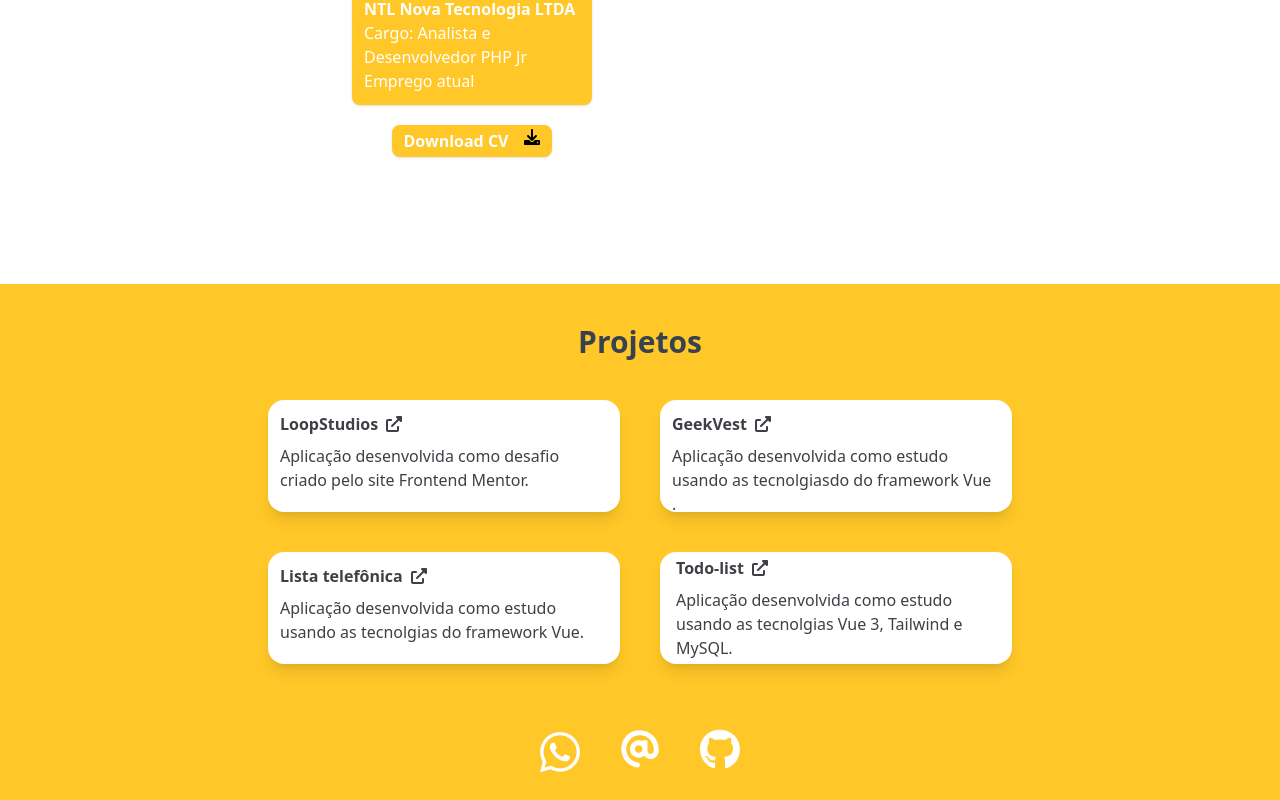
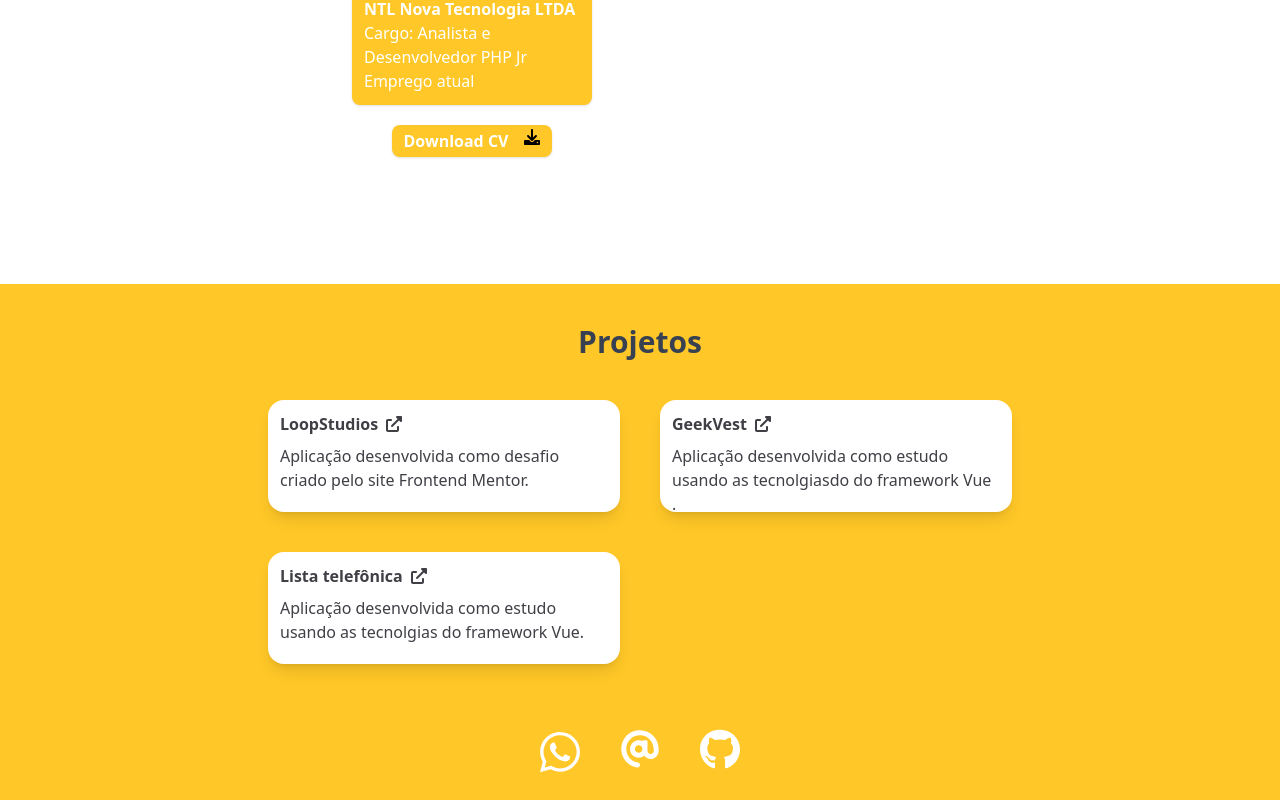
Before and after one commit to Pbluer/novo-portf-lio, a Vue app: page / in a window 1280 px wide. Shown: the part 2036-2836 px from the top of the page. Built offline with nearby package versions, Linux system fonts and the light colour scheme.

Commit message:
retirar projeto

```diff
--- a/src/views/Home/Projetos.vue
+++ b/src/views/Home/Projetos.vue
@@ -26,14 +26,6 @@
                     <p class="text-[#3F3F46]">Aplicação desenvolvida como estudo usando as tecnolgias do framework Vue.</p>
                 </div>
             </button>
-
-            <button @click="goinTo('https://todovuephp.000webhostapp.com/')" class="w-[22rem] h-28 p-3 flex justify-center items-center flex-row bg-white rounded-2xl shadow-lg">
-                <div class="w-[20rem] text-left space-y-2">
-                    <h3 class="font-bold text-[#3F3F46] flex flex-row space-x-2 "><span>Todo-list</span>  <img src="@/assets/icon/link.svg" alt="link" class="w-4"> </h3>
-                    <p class="text-[#3F3F46]">Aplicação desenvolvida como estudo usando as tecnolgias Vue 3, Tailwind e MySQL.</p>
-                </div>
-            </button>
-
         </div>
 
     </div>
```
Also changed, not shown: 1 other file (tests, documents, lock files or other folders).
